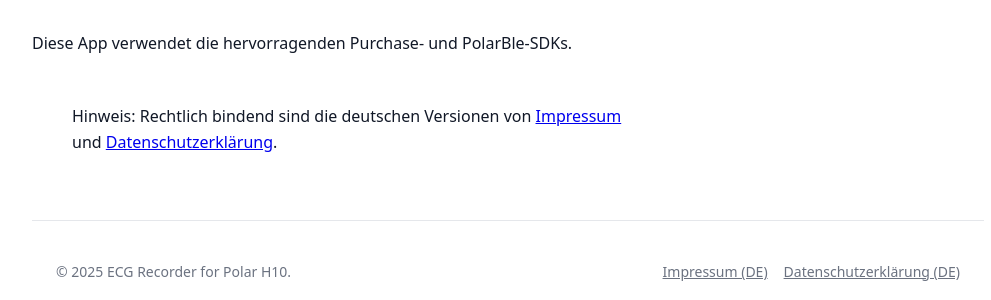
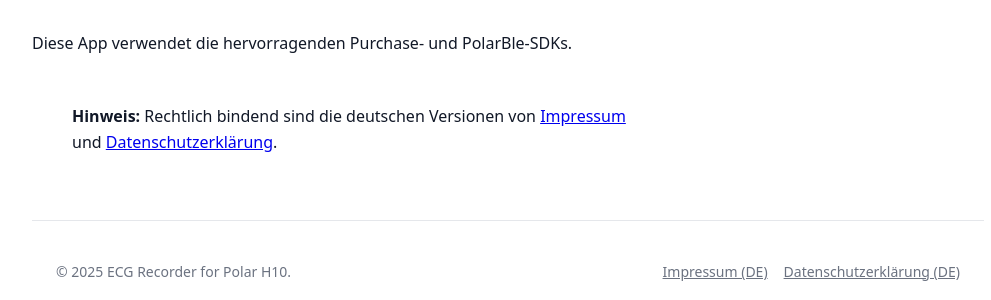
Before and after one commit to poml88/ecg-recorder-ios, a Jekyll site: the page built from de/index.md, in a window 1280 px wide and 900 px high, scrolled down 2826 px. Shown: the part 553-853 px from the top of the window, without its empty margins (132-1123 px from the left). Built offline with Jekyll 4.4.1, drawn with Linux system fonts in a browser that asks for light colours.

```diff
--- a/de/index.md
+++ b/de/index.md
@@ -59,4 +59,4 @@ Die App ist kostenlos zum Herunterladen, um einen ersten Eindruck zu gewinnen un
 
 Diese App verwendet die hervorragenden Purchase- und PolarBle-SDKs.
 
-> Hinweis: Rechtlich bindend sind die deutschen Versionen von [Impressum]({{ site.de_impressum_path | relative_url }}) und [Datenschutzerklärung]({{ site.de_privacy_path | relative_url }}).
+> **Hinweis:** Rechtlich bindend sind die deutschen Versionen von [Impressum]({{ site.de_impressum_path | relative_url }}) und [Datenschutzerklärung]({{ site.de_privacy_path | relative_url }}).
```
